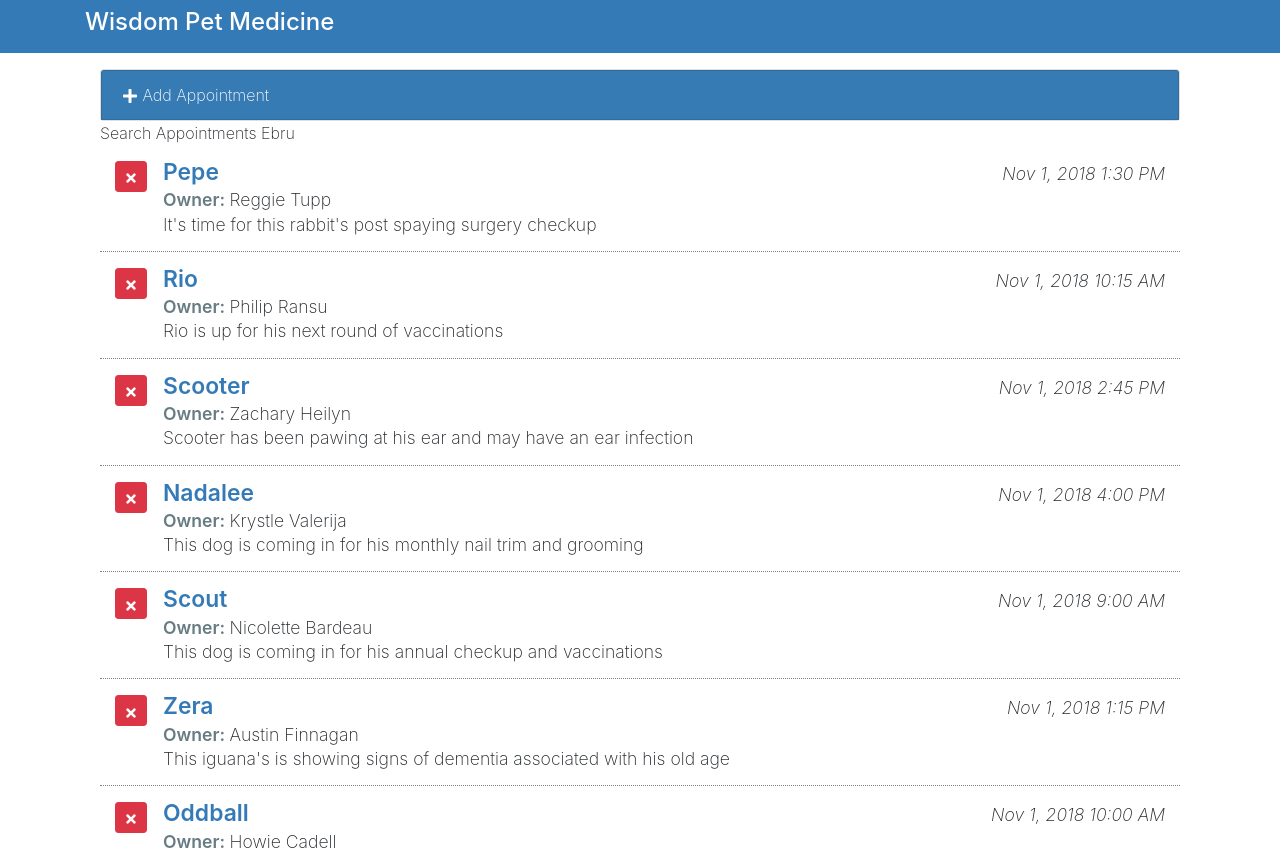
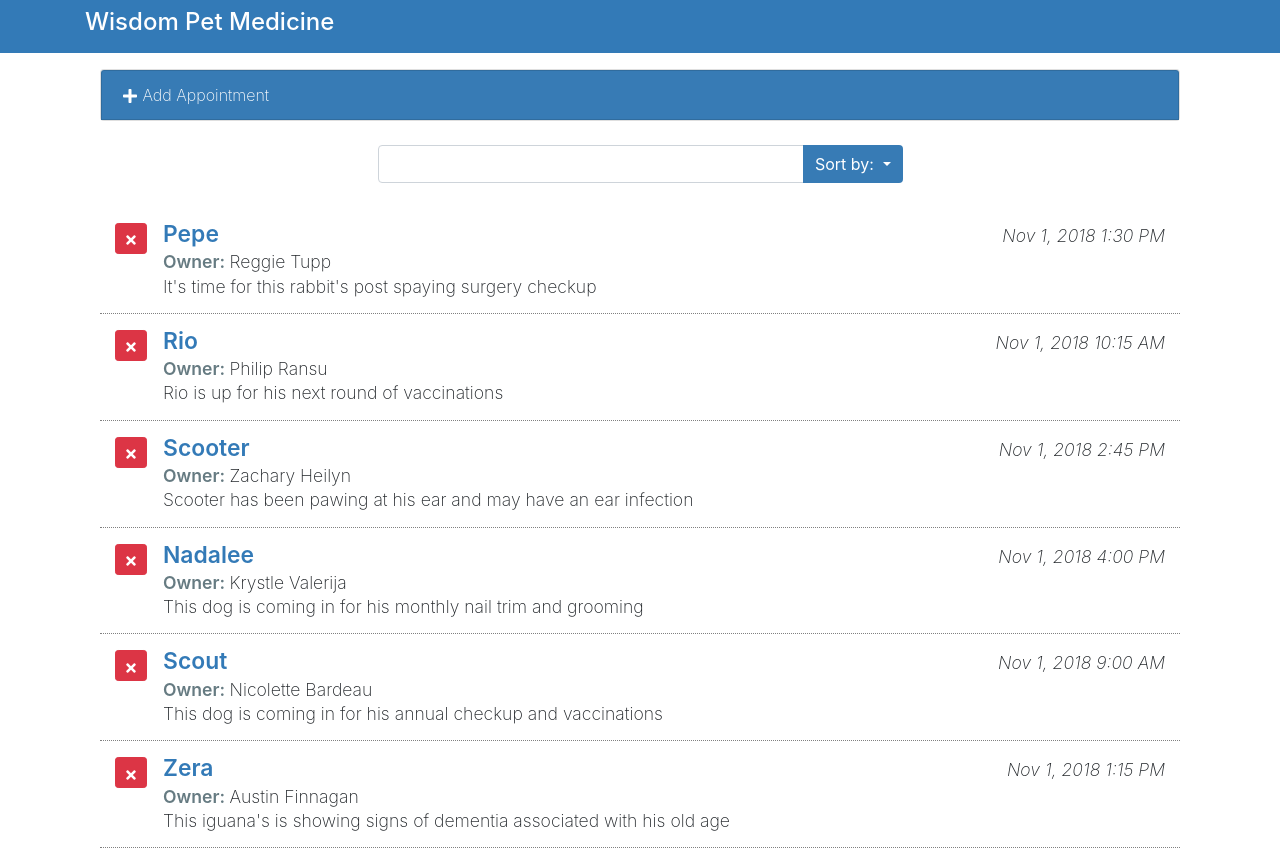
Before and after one commit to ebruersoy/AppointmentApplicationReact, a React (Create React App) app: page / in a window 1280 px wide. Shown: the top 850 px of the page. Built offline with nearby package versions, Linux system fonts and the light colour scheme.

Commit message:
search appointment html

```diff
--- a/src/components/SearchAppointments.js
+++ b/src/components/SearchAppointments.js
@@ -2,7 +2,50 @@ import React, { Component } from "react";
 
 class SearchAppointments extends Component {
   render() {
-    return <div>Search Appointments Ebru</div>;
+    return (
+      <div className="search-appointments row justify-content-center my-4">
+        <div className="col-md-6">
+          <div className="input-group">
+            <input
+              id="SearchApts"
+              type="text"
+              className="form-control"
+              aria-label="Search Appointments"
+            />
+            <div className="input-group-append">
+              <button
+                type="button"
+                className="btn btn-primary dropdown-toggle"
+                data-toggle="dropdown"
+                aria-haspopup="true"
+                aria-expanded="false"
+              >
+                Sort by: <span className="caret" />
+              </button>
+
+              <div className="sort-menu dropdown-menu dropdown-menu-right">
+                <button className="sort-by dropdown-item" href="#">
+                  Pet Name
+                </button>
+                <button className="sort-by dropdown-item" href="#">
+                  Date
+                </button>
+                <button className="sort-by dropdown-item" href="#">
+                  Owner
+                </button>
+                <div role="separator" className="dropdown-divider" />
+                <button className="sort-by dropdown-item" href="#">
+                  Asc
+                </button>
+                <button className="sort-by dropdown-item" href="#">
+                  Desc
+                </button>
+              </div>
+            </div>
+          </div>
+        </div>
+      </div>
+    );
   }
 }
 
```
